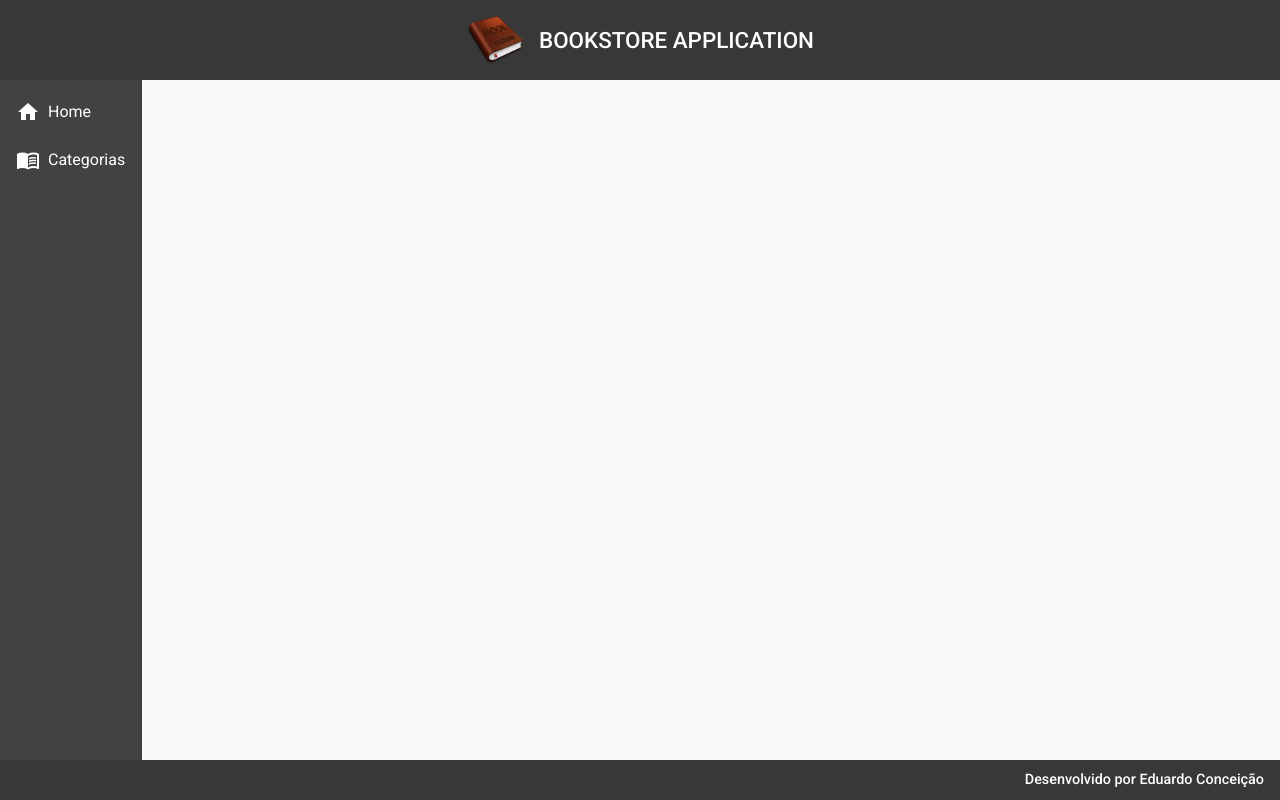
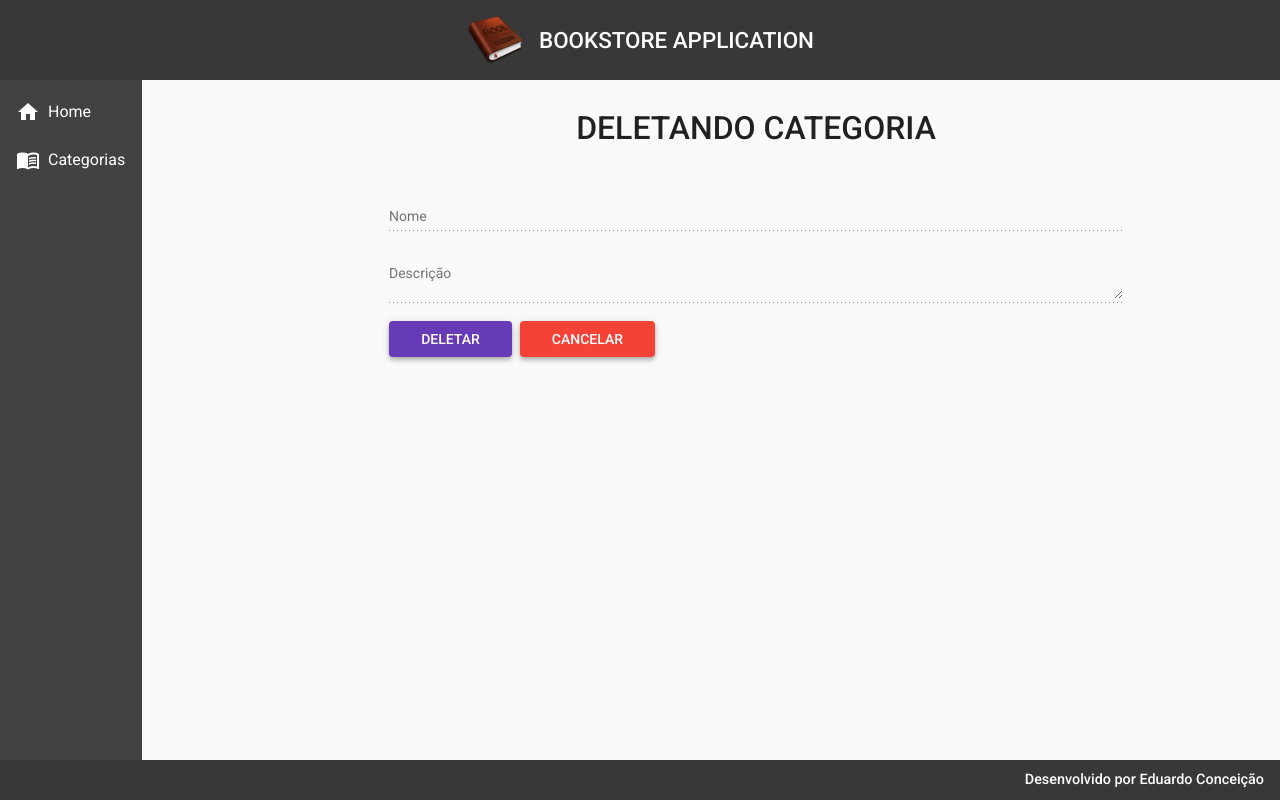
Before and after one commit to eduardoconceicao90/bookstore-front, an Angular app: page /categorias/delete/1 in a window 1280 px wide. Before the commit this address led to /. Built offline with nearby package versions, Linux system fonts and the light colour scheme; no server answers.

Commit message:
Implementando o componente CATEGORIA-DELETE

```diff
--- a/src/app/app-routing.module.ts
+++ b/src/app/app-routing.module.ts
@@ -1,6 +1,7 @@
 import { NgModule } from '@angular/core';
 import { RouterModule, Routes } from '@angular/router';
 import { CategoriaCreateComponent } from './components/views/categoria/categoria-create/categoria-create.component';
+import { CategoriaDeleteComponent } from './components/views/categoria/categoria-delete/categoria-delete.component';
 import { CategoriaReadComponent } from './components/views/categoria/categoria-read/categoria-read.component';
 import { HomeComponent } from './components/views/home/home.component';
 
@@ -16,6 +17,10 @@
   {
     path: 'categorias/create',
     component: CategoriaCreateComponent
+  },
+  {
+    path: 'categorias/delete/:id',
+    component: CategoriaDeleteComponent
   }
 
 ];
--- a/src/app/app.module.ts
+++ b/src/app/app.module.ts
@@ -22,6 +22,7 @@
 import { MatInputModule } from '@angular/material/input';
 import { MatFormFieldModule } from '@angular/material/form-field';
 import { MatSnackBarModule } from '@angular/material/snack-bar';
+import { CategoriaDeleteComponent } from './components/views/categoria/categoria-delete/categoria-delete.component';
 
 @NgModule({
   declarations: [
@@ -31,7 +32,8 @@
     NavComponent,
     HomeComponent,
     CategoriaReadComponent,
-    CategoriaCreateComponent
+    CategoriaCreateComponent,
+    CategoriaDeleteComponent
   ],
   imports: [
     BrowserModule,
--- a/src/app/components/views/categoria/categoria-create/categoria-create.component.ts
+++ b/src/app/components/views/categoria/categoria-create/categoria-create.component.ts
@@ -23,15 +23,15 @@
   create(): void {
     this.service.create(this.categoria).subscribe((resposta) => {
       this.router.navigate(['categorias']);
-      this.service.messagem('Categoria criada com sucesso!');
+      this.service.message('Categoria criada com sucesso!');
     }, err => {
       for(let i = 0; i < err.error.errors.length; i++){
-        this.service.messagem(err.error.errors[i].message);
+        this.service.message(err.error.errors[i].message);
       }
     });
   }
 
   cancel(): void {
-    this.router.navigate(['categorias'])
+    this.router.navigate(['categorias']);
   }
 }
--- /dev/null
+++ b/src/app/components/views/categoria/categoria-delete/categoria-delete.component.css
@@ -0,0 +1,26 @@
+form{
+    text-align: center;
+    width: 70%;
+    margin: 2rem auto 0 auto;
+}
+
+h1 {
+    font-size: 2rem;
+    font-weight: 500;
+    margin-bottom: 3rem;
+}
+
+.form{
+    width: 100%;
+}
+
+.buttons{
+    width: 100%;
+    text-align: start;
+}
+
+button{
+    margin-right: .5rem;
+    padding-right: 2rem;
+    padding-left: 2rem;
+}
--- /dev/null
+++ b/src/app/components/views/categoria/categoria-delete/categoria-delete.component.html
@@ -0,0 +1,18 @@
+<form>
+    <h1>DELETANDO CATEGORIA</h1>
+
+    <mat-form-field class="form">
+        <mat-label>Nome</mat-label>
+        <input matInput [(ngModel)]="categoria.nome" type="text" name="nome" disabled>
+    </mat-form-field>
+
+    <mat-form-field class="form">
+        <mat-label>Descrição</mat-label>
+        <textarea matInput [(ngModel)]="categoria.descricao" type="text" name="descricao" disabled></textarea>
+    </mat-form-field>
+
+    <div class="buttons">
+        <button class="mat-elevation-z4" (click)="delete()" mat-raised-button color="primary">DELETAR</button>
+        <button class="mat-elevation-z4" (click)="cancel()"  mat-raised-button color="warn">CANCELAR</button>
+    </div>
+</form>
--- /dev/null
+++ b/src/app/components/views/categoria/categoria-delete/categoria-delete.component.ts
@@ -0,0 +1,46 @@
+import { Component, OnInit } from '@angular/core';
+import { ActivatedRoute, Router } from '@angular/router';
+import { Categoria } from '../categoria.model';
+import { CategoriaService } from '../categoria.service';
+
+@Component({
+  selector: 'app-categoria-delete',
+  templateUrl: './categoria-delete.component.html',
+  styleUrls: ['./categoria-delete.component.css']
+})
+export class CategoriaDeleteComponent implements OnInit {
+
+  categoria: Categoria = {
+    id: '',
+    nome: '',
+    descricao: ''
+  }
+
+  constructor(private service: CategoriaService,
+              private route: ActivatedRoute,
+              private router: Router) { }
+
+  ngOnInit(): void {
+    this.categoria.id = this.route.snapshot.paramMap.get('id')!;
+    this.findById();
+  }
+
+  findById(): void {
+    this.service.findById(this.categoria.id!).subscribe((resposta) => {
+      this.categoria = resposta;
+    })
+  }
+
+  delete(): void {
+    this.service.delete(this.categoria.id!).subscribe((resposta) => {
+      this.router.navigate(['categorias']);
+      this.service.message('Categoria deletada com sucesso!');
+    }, err => {
+      this.service.message(err.error.error);
+    })
+  }
+
+  cancel(): void {
+    this.router.navigate(['categorias']);
+  }
+}
--- a/src/app/components/views/categoria/categoria-read/categoria-read.component.html
+++ b/src/app/components/views/categoria/categoria-read/categoria-read.component.html
@@ -38,7 +38,7 @@
             <a class="edit" href="">
               <i class="material-icons">edit</i>
             </a>
-            <a class="delete" href="">
+            <a class="delete" routerLink="delete/{{ element.id }}">
               <i class="material-icons">delete</i>
             </a>
           </td>
--- a/src/app/components/views/categoria/categoria.service.ts
+++ b/src/app/components/views/categoria/categoria.service.ts
@@ -19,12 +19,22 @@
     return this.http.get<Categoria[]>(url);
   }
 
+  findById(id: String): Observable<Categoria>{
+    const url = `${this.baseUrl}/categorias/${id}`
+    return this.http.get<Categoria>(url);
+  }
+
   create(categoria: Categoria): Observable<Categoria>{
     const url = `${this.baseUrl}/categorias`
     return this.http.post<Categoria>(url, categoria);
   }
 
-  messagem(str: String): void {
+  delete(id: String): Observable<void>{
+    const url = `${this.baseUrl}/categorias/${id}`
+    return this.http.delete<void>(url);
+  }
+
+  message(str: String): void {
     this._snack.open(`${str}`, 'OK', {
       horizontalPosition: 'end',
       verticalPosition: 'top',
```
